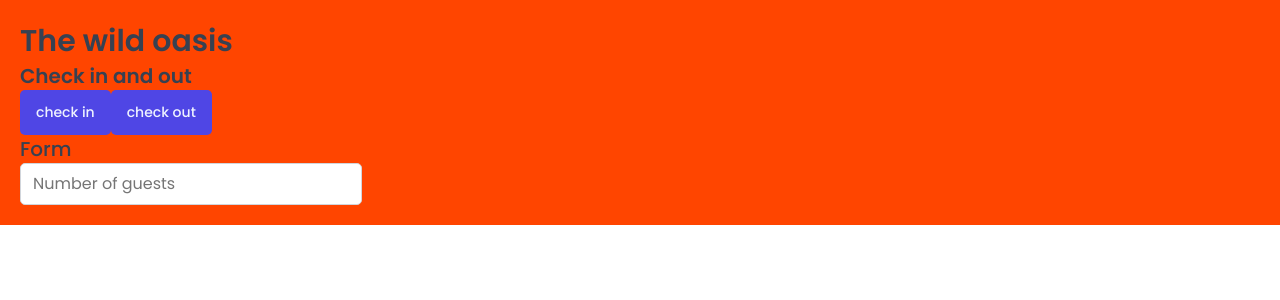
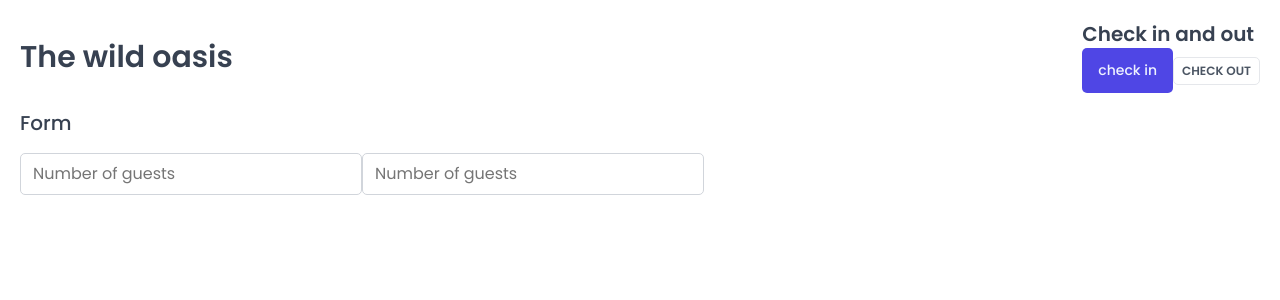
Before and after one commit to eslamalawy/the-ultimate-react-course, a React (Vite) app: page / in a window 1280 px wide. Shown: the top 300 px of the page. Built offline with nearby package versions, Linux system fonts and the light colour scheme; a web font is replaced by a local one.

Commit message:
Building More Reusable Styled Components

```diff
--- a/src/App.jsx
+++ b/src/App.jsx
@@ -3,10 +3,10 @@
 import Button from "./ui/Button";
 import Input from "./ui/Input";
 import Heading from "./ui/Heading";
-
+import Row from "./ui/Row";
 
 const StyledApp = styled.main`
-  background-color: orangered;
+  /* background-color: orangered; */
   padding: 20px;
 `;
 
@@ -15,12 +15,29 @@
     <>
       <GlobalStyled />
       <StyledApp>
-        <Heading as="h1">The wild oasis</Heading>
-        <Heading as="h2">Check in and out</Heading>
-        <Button onClick={() => alert("check in ")}>check in</Button>
-        <Button onClick={() => alert("check out")}>check out</Button>
-        <Heading as="h3">Form</Heading>
-        <Input type="number" placeholder="Number of guests" />
+        <Row>
+          <Row type="horizontal">
+            <Heading as="h1">The wild oasis</Heading>
+            <div>
+              <Heading as="h2">Check in and out</Heading>
+              <Button  onClick={() => alert("check in ")}>check in</Button>
+              <Button
+                variation="secondary"
+                size="small"
+                onClick={() => alert("check out")}
+              >
+                check out
+              </Button>
+            </div>
+          </Row>
+          <Row>
+            <Heading as="h3">Form</Heading>
+            <div>
+              <Input type="number" placeholder="Number of guests" />
+              <Input type="number" placeholder="Number of guests" />
+            </div>
+          </Row>
+        </Row>
       </StyledApp>
     </>
   );
--- a/src/ui/Button.jsx
+++ b/src/ui/Button.jsx
@@ -49,20 +49,17 @@
 };
 
 const Button = styled.button`
-  font-size: 1.4rem;
-  padding: 1.2rem 1.6rem;
-  font-weight: 500;
+  ${(props) => {
+    // setting default values NO RETURN
+    props.variation = props.variation ?? "primary";
+    props.size = props.size ?? "medium";
+  }}
+
   border: none;
-  border-radius: 7px;
   border-radius: var(--border-radius-sm);
-  background-color: var(--color-brand-600);
-  color: var(--color-brand-50);
   box-shadow: (--shadow-sm);
-  cursor: pointer;
-
-  &:hover {
-    background-color: var(--color-brand-700);
-  }
+  ${(props) => sizes[props.size]}
+  ${(props) => variations[props.variation]}
 `;
 
 export default Button;
--- /dev/null
+++ b/src/ui/Row.jsx
@@ -0,0 +1,25 @@
+import styled, { css } from "styled-components";
+
+const Row = styled.div`
+  ${(props) => {
+    // setting default values NO RETURN HERE.. as it return string which is css by the end
+    props.type = props.type ?? "vertical";
+  }}
+
+  display: flex;
+  ${(props) =>
+    props.type === "horizontal" &&
+    css`
+      justify-content: space-between;
+      align-items: center;
+    `}
+
+  ${(props) =>
+    props.type === "vertical" &&
+    css`
+      flex-direction: column;
+      gap: 1.6rem;
+    `}
+`;
+
+export default Row;
```
